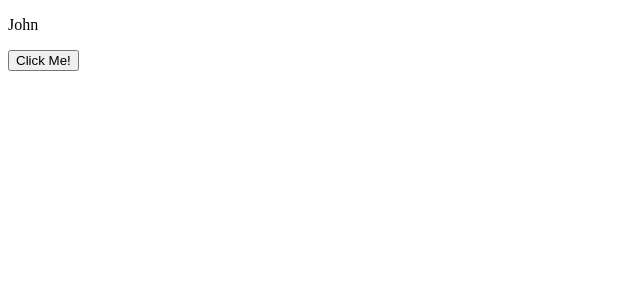
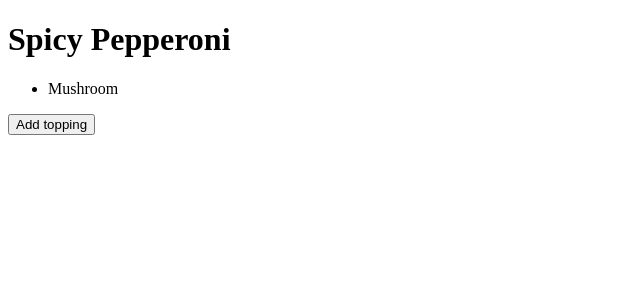
Before and after one commit to twcarbone/mosh-react-part-1, a React (Vite) app: page / in a window 1280 px wide. Shown: the top 300 px of the page, without its empty margins (0-640 px from the left). Built offline with nearby package versions, Linux system fonts and the light colour scheme.

Commit message:
Managing State - Exercise 2: updating state

```diff
--- a/src/App.tsx
+++ b/src/App.tsx
@@ -4,24 +4,24 @@ import Cart from "./components/Cart";
 import NavBar from "./components/NavBar";
 
 function App() {
-  const [game, setGame] = useState({
-    id: 1,
-    player: {
-      name: "John",
-    },
+  const [pizza, setPizza] = useState({
+    name: "Spicy Pepperoni",
+    toppings: ["Mushroom"],
   });
 
   function handleClick() {
-    setGame({
-      ...game,
-      player: { ...game.player, name: "James" },
-    });
+    setPizza({ ...pizza, toppings: [...pizza.toppings, "Cheese"] });
   }
 
   return (
     <div>
-      <p>{game.player.name}</p>
-      <button onClick={handleClick}>Click Me!</button>
+      <h1>{pizza.name}</h1>
+      <ul>
+        {pizza.toppings.map((topping) => (
+          <li key={topping}>{topping}</li>
+        ))}
+      </ul>
+      <button onClick={handleClick}>Add topping</button>
     </div>
   );
 }
```
